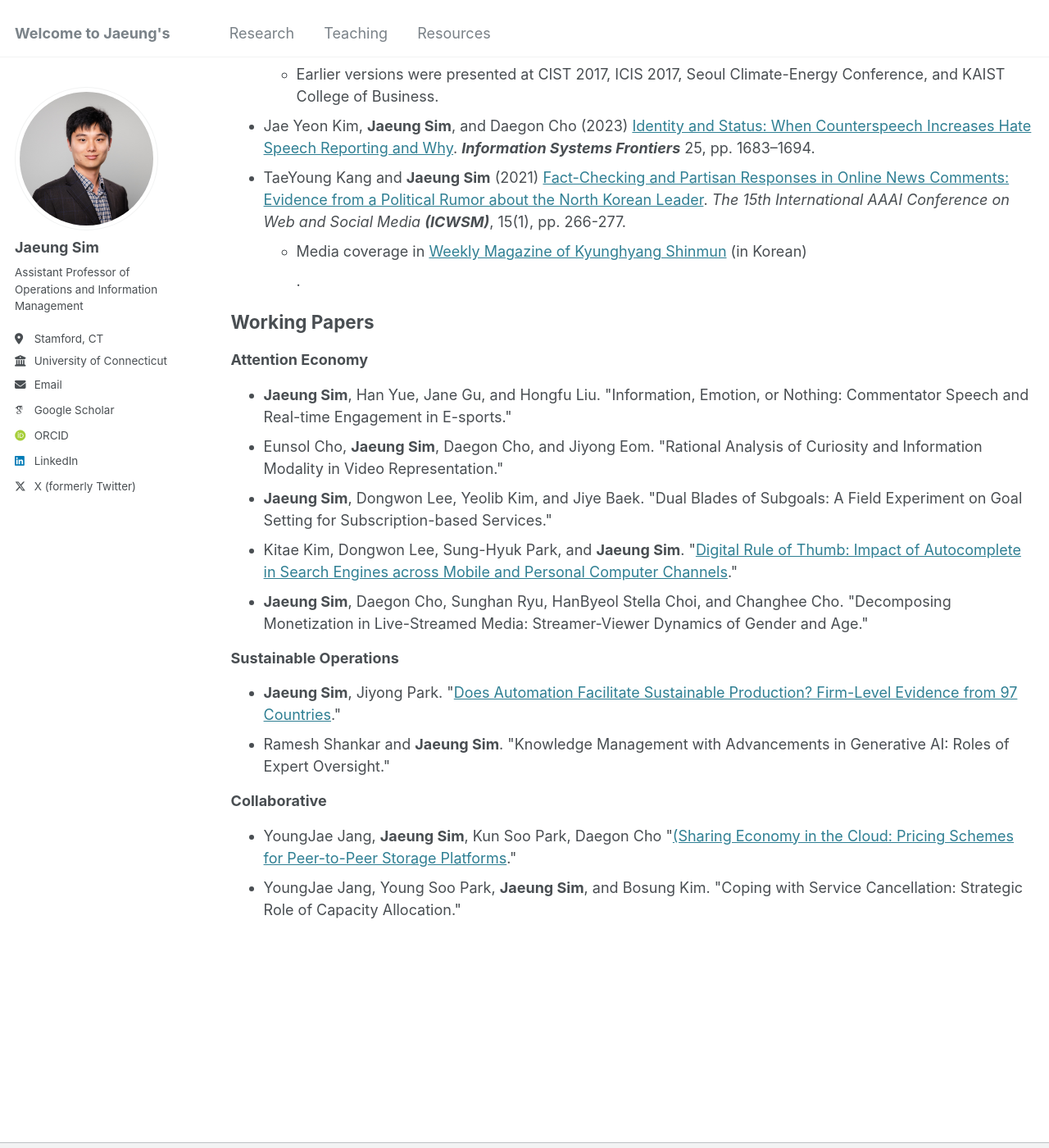
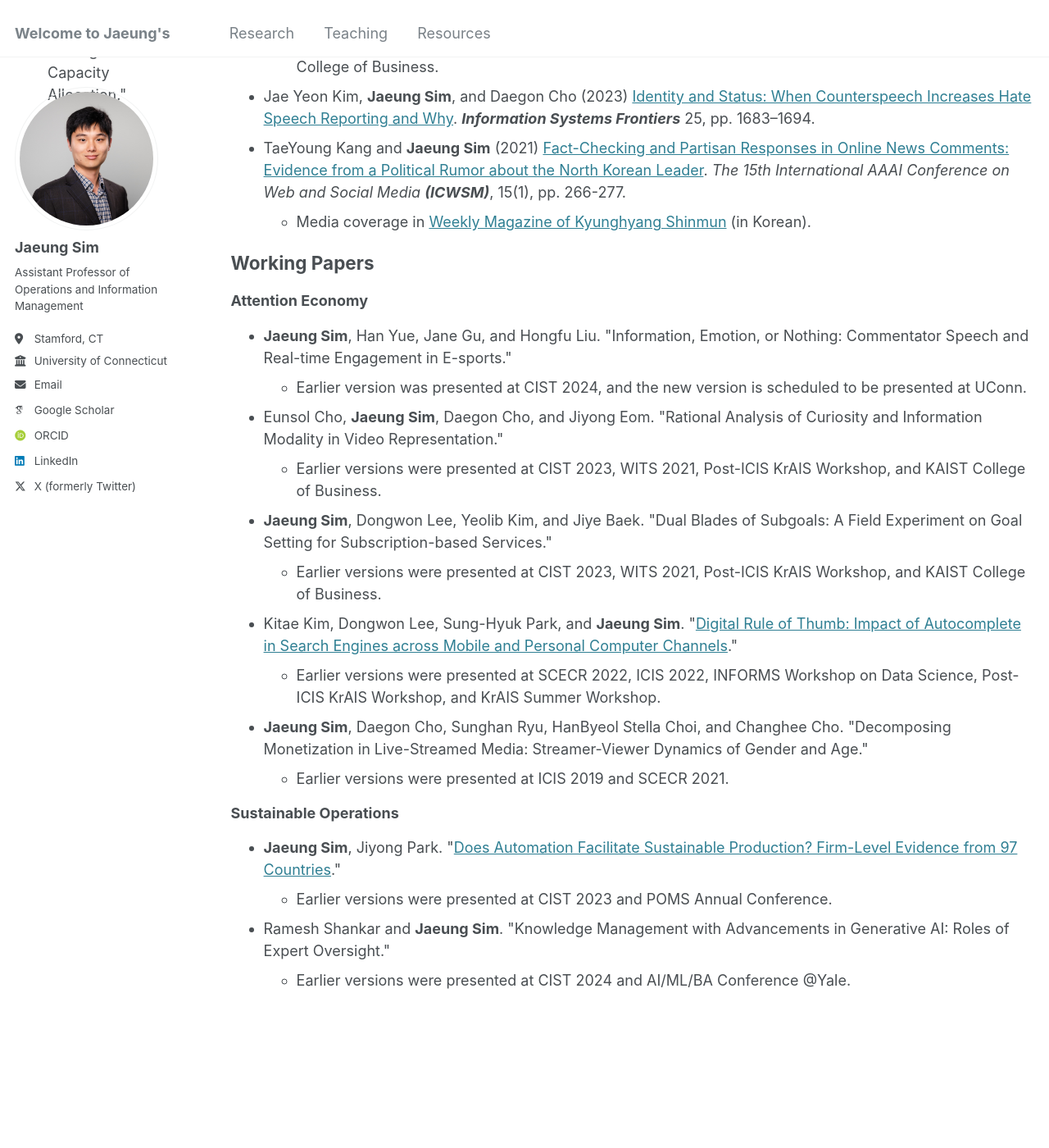
Before and after one commit to jaeungs/jaeungs.github.io, a Jekyll site: the page built from _pages/research.html, in a window 1280 px wide and 1400 px high, scrolled down 989 px. Shown: the whole window at 82% size. Built offline with Jekyll 4.4.1, drawn with Linux system fonts in a browser that asks for light colours; some web fonts are replaced; some of the changed text lies outside the part shown.

Commit message:
Update research.html

```diff
--- a/_pages/research.html
+++ b/_pages/research.html
@@ -78,7 +78,7 @@ author_profile: true
       <a href="https://doi.org/10.1016/j.eneco.2023.107098">Racial disparities in the energy burden beyond socio-economic inequality</a>.
       <strong><em>Energy Economics</em></strong> 127(Part A), 107098.
       <ul>
-        <li>Media coverage in <a href="https://today.uconn.edu/2023/11/study-says-black-households-pay-higher-heating-costs-seek-cold-related-medical-care-more-often/"></a>UConn Today</li>.
+        <li>Media coverage in <a href="https://today.uconn.edu/2023/11/study-says-black-households-pay-higher-heating-costs-seek-cold-related-medical-care-more-often/">UConn Today</a>.</li>
       </ul>
     </li>
   </div>
@@ -105,7 +105,7 @@ author_profile: true
       <a href="https://ojs.aaai.org/index.php/ICWSM/article/view/18059">Fact-Checking and Partisan Responses in Online News Comments: Evidence from a Political Rumor about the North Korean Leader</a>.
       <em>The 15th International AAAI Conference on Web and Social Media <strong>(ICWSM)</strong></em>, 15(1), pp. 266-277.
       <ul>
-        <li>Media coverage in <a href="https://weekly.khan.co.kr/khnm.html?mode=view&artid=202103261300011&code=113">Weekly Magazine of Kyunghyang Shinmun</a> (in Korean)</li>.
+        <li>Media coverage in <a href="https://weekly.khan.co.kr/khnm.html?mode=view&artid=202103261300011&code=113">Weekly Magazine of Kyunghyang Shinmun</a> (in Korean).</li>
       </ul>
     </li>
   </div>
@@ -122,44 +122,66 @@ author_profile: true
     <li>
       <strong>Jaeung Sim</strong>, Han Yue, Jane Gu, and Hongfu Liu. "Information, Emotion, or Nothing: Commentator Speech and Real-time Engagement in E-sports."
     </li>
+    <ul>
+      <li>Earlier version was presented at CIST 2024, and the new version is scheduled to be presented at UConn.</li>
+    </ul>
   </div>
   <div class="filterDiv streaming AI-ML econometrics experiment analytical-modeling">
     <li>
       Eunsol Cho, <strong>Jaeung Sim</strong>, Daegon Cho, and Jiyong Eom. "Rational Analysis of Curiosity and Information Modality in Video Representation."
     </li>
+    <ul>
+      <li>Earlier versions were presented at CIST 2023, WITS 2021, Post-ICIS KrAIS Workshop, and KAIST College of Business.</li>
+    </ul>
   </div>
   <div class="filterDiv streaming platform experiment">
     <li>
       <strong>Jaeung Sim</strong>, Dongwon Lee, Yeolib Kim, and Jiye Baek. "Dual Blades of Subgoals: A Field Experiment on Goal Setting for Subscription-based Services."
     </li>
+    <ul>
+      <li>Earlier versions were presented at CIST 2023, WITS 2021, Post-ICIS KrAIS Workshop, and KAIST College of Business.</li>
+    </ul>
   </div>
   <div class="filterDiv platform econometrics">
     <li>
       Kitae Kim, Dongwon Lee, Sung-Hyuk Park, and <strong>Jaeung Sim</strong>.
       "<a href="https://papers.ssrn.com/sol3/papers.cfm?abstract_id=5001062">Digital Rule of Thumb: Impact of Autocomplete in Search Engines across Mobile and Personal Computer Channels</a>."
     </li>
+    <ul>
+      <li>Earlier versions were presented at SCECR 2022, ICIS 2022, INFORMS Workshop on Data Science, Post-ICIS KrAIS Workshop, and KrAIS Summer Workshop.</li>
+    </ul>
   </div>
   <div class="filterDiv streaming platform econometrics">
     <li>
       <strong>Jaeung Sim</strong>, Daegon Cho, Sunghan Ryu, HanByeol Stella Choi, and Changhee Cho. "Decomposing Monetization in Live-Streamed Media: Streamer-Viewer Dynamics of Gender and Age."
     </li>
+    <ul>
+      <li>Earlier versions were presented at ICIS 2019 and SCECR 2021.</li>
+    </ul>
   </div>
 </ul>
 
 <h3 style="margin:1em 0 0 0">Sustainable Operations</h3>
 
 <ul>
-  <div class="filterDiv sustainabiity AI-ML econometrics">
+  <div class="filterDiv sustainability AI-ML econometrics">
     <li>
       <strong>Jaeung Sim</strong>, Jiyong Park.
       "<a href="https://papers.ssrn.com/sol3/papers.cfm?abstract_id=5016143">Does Automation Facilitate Sustainable Production? Firm-Level Evidence from 97 Countries</a>."
     </li>
+    <ul>
+      <li>Earlier versions were presented at CIST 2023 and POMS Annual Conference.</li>
+    </ul>
   </div>
-  <div class="filterDiv platform sustainabiity AI-ML econometrics">
+  <div class="filterDiv platform sustainability AI-ML econometrics">
     <li>
       Ramesh Shankar and <strong>Jaeung Sim</strong>.
       "Knowledge Management with Advancements in Generative AI: Roles of Expert Oversight."
+      <ul>
+        <li>Earlier versions were presented at CIST 2024 and AI/ML/BA Conference @Yale.</li>
+      </ul>
     </li>
+    </ul>
   </div>
 </ul>
 
@@ -169,8 +191,12 @@ author_profile: true
   <div class="filterDiv platform analytical-modeling">
     <li>
       YoungJae Jang, <strong>Jaeung Sim</strong>, Kun Soo Park, Daegon Cho
-      "<a href="https://papers.ssrn.com/sol3/papers.cfm?abstract_id=5000964">(Sharing Economy in the Cloud: Pricing Schemes for Peer-to-Peer Storage Platforms</a>."
+      "<a href="https://papers.ssrn.com/sol3/papers.cfm?abstract_id=5000964">Sharing Economy in the Cloud: Pricing Schemes for Peer-to-Peer Storage Platforms</a>."
     </li>
+    <ul>
+      <li>Best Student Paper Award from Post-ICIS KrAIS Workshop.</li>
+      <li>Earlier versions were presented at INFORMS Annual Meeting, POMS Annual Conference, and Post-ICIS KrAIS Workshop.</li>
+    </ul>
   </div>
   <div class="filterDiv platform analytical-modeling">
     <li>
```
Also changed, not shown: other parts of _pages/research.html (+1 -1 lines).
